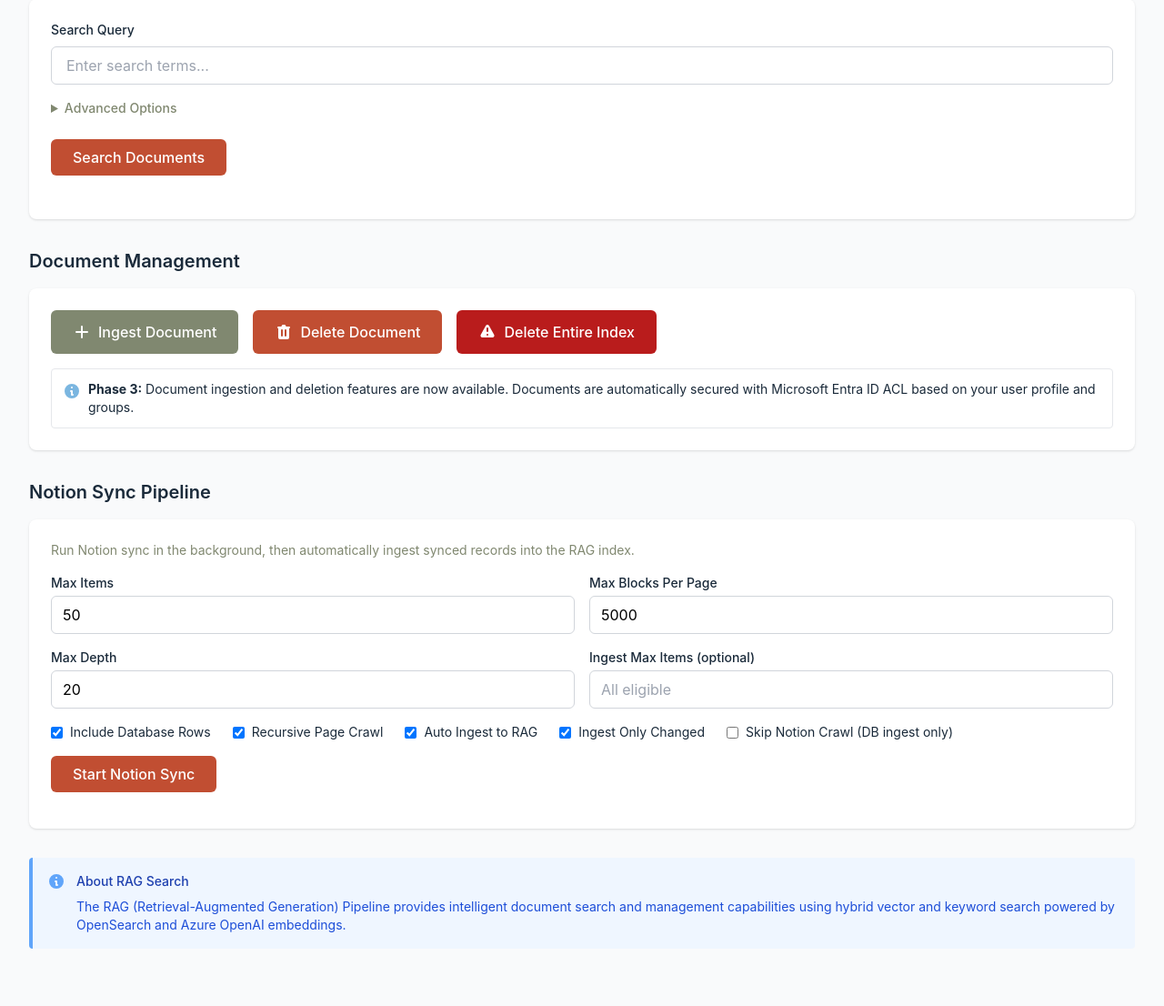
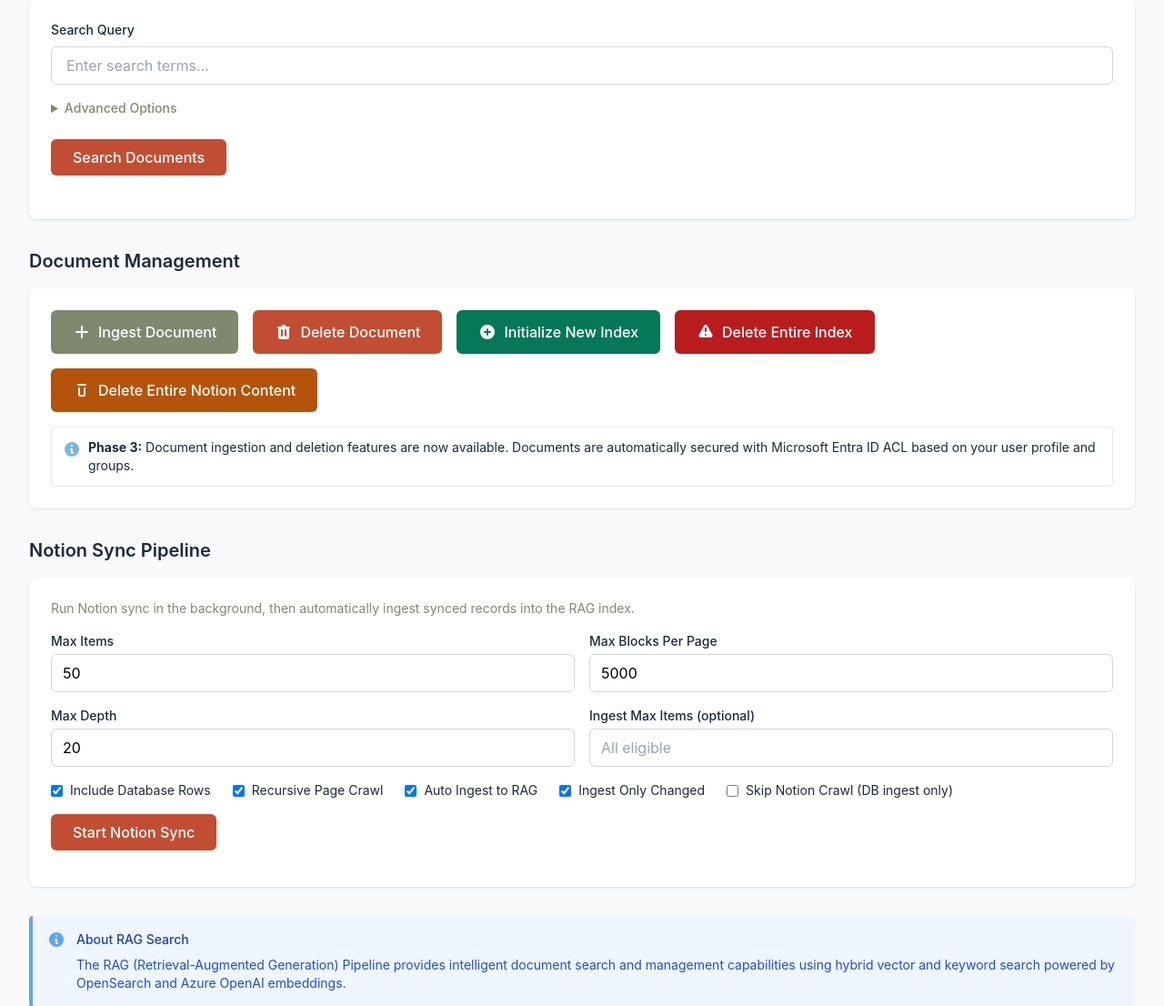
Before and after one commit to rgamage-im/in-takt, a Django app: page /search/ in a window 1280 px wide. Shown: the part 517-1623 px from the top of the page at 91% size. Run offline with Django 5.2, Linux system fonts and the light colour scheme; the visitor is signed in with stand-in values (Sample User, id 1); data that the repository does not hold is empty; some libraries are stand-ins or nearby versions.

Commit message:
added db delete and index create functions for notion

```diff
--- a/search_integration/templates/search/dashboard.html
+++ b/search_integration/templates/search/dashboard.html
@@ -254,6 +254,23 @@
                 </a>
 
                 <form
+                    hx-post="{% url 'search:initialize_index' %}"
+                    hx-target="#initialize-index-result"
+                    hx-indicator="#initialize-index-indicator"
+                    hx-confirm="Initialize a NEW search index now? If index already exists, this will run backend initialization checks."
+                    class="inline-flex">
+                    {% csrf_token %}
+                    <button
+                        type="submit"
+                        class="px-6 py-3 rounded-md font-medium transition-all hover:opacity-90 flex items-center gap-2 text-white bg-emerald-700">
+                        <svg xmlns="http://www.w3.org/2000/svg" class="h-5 w-5" viewBox="0 0 20 20" fill="currentColor">
+                            <path fill-rule="evenodd" d="M10 18a8 8 0 100-16 8 8 0 000 16zm1-11a1 1 0 10-2 0v2H7a1 1 0 100 2h2v2a1 1 0 102 0v-2h2a1 1 0 100-2h-2V7z" clip-rule="evenodd" />
+                        </svg>
+                        Initialize New Index
+                    </button>
+                </form>
+
+                <form
                     hx-post="{% url 'search:delete_index' %}"
                     hx-target="#delete-index-result"
                     hx-indicator="#delete-index-indicator"
@@ -269,12 +286,39 @@
                         Delete Entire Index
                     </button>
                 </form>
+
+                <form
+                    hx-post="{% url 'search:delete_notion_content' %}"
+                    hx-target="#delete-notion-content-result"
+                    hx-indicator="#delete-notion-content-indicator"
+                    hx-confirm="Delete ALL Notion content rows from local sync database? This will not delete items in Notion."
+                    class="inline-flex">
+                    {% csrf_token %}
+                    <button
+                        type="submit"
+                        class="px-6 py-3 rounded-md font-medium transition-all hover:opacity-90 flex items-center gap-2 text-white bg-amber-700">
+                        <svg xmlns="http://www.w3.org/2000/svg" class="h-5 w-5" viewBox="0 0 20 20" fill="currentColor">
+                            <path fill-rule="evenodd" d="M5 4a1 1 0 011-1h8a1 1 0 110 2H6a1 1 0 01-1-1zm2 3a1 1 0 00-1 1v7a2 2 0 002 2h4a2 2 0 002-2V8a1 1 0 10-2 0v7H8V8a1 1 0 00-1-1z" clip-rule="evenodd" />
+                        </svg>
+                        Delete Entire Notion Content
+                    </button>
+                </form>
             </div>
+
+            <div id="initialize-index-indicator" class="htmx-indicator mt-4 text-sm" style="color: var(--color-olive-gray);">
+                Initializing index...
+            </div>
+            <div id="initialize-index-result" class="mt-4"></div>
 
             <div id="delete-index-indicator" class="htmx-indicator mt-4 text-sm" style="color: var(--color-olive-gray);">
                 Deleting index...
             </div>
             <div id="delete-index-result" class="mt-4"></div>
+
+            <div id="delete-notion-content-indicator" class="htmx-indicator mt-4 text-sm" style="color: var(--color-olive-gray);">
+                Deleting Notion content...
+            </div>
+            <div id="delete-notion-content-result" class="mt-4"></div>
 
             <div class="mt-4 bg-soft-sky-blue/10 border border-soft-sky-blue/30 rounded p-3">
                 <p class="text-sm flex items-start gap-2" style="color: var(--color-deep-navy);">
--- a/search_integration/urls.py
+++ b/search_integration/urls.py
@@ -12,4 +12,6 @@ urlpatterns = [
     path('ingest/upload/', views.ingest_document_upload, name='ingest_document_upload'),
     path('delete/', views.delete_document, name='delete_document'),
     path('delete-index/', views.delete_index, name='delete_index'),
+    path('initialize-index/', views.initialize_index, name='initialize_index'),
+    path('delete-notion-content/', views.delete_notion_content, name='delete_notion_content'),
 ]
--- a/search_integration/views.py
+++ b/search_integration/views.py
@@ -5,6 +5,7 @@ from django.contrib.auth.decorators import login_required
 from django.conf import settings
 from django.views.decorators.http import require_http_methods
 from django.http import JsonResponse
+from notion_integration.models import NotionContent
 
 # RAG API timeout in seconds (search, ingest, and delete operations)
 RAG_API_TIMEOUT = 90
@@ -553,3 +554,77 @@ def delete_index(request):
         }
 
     return render(request, "search/delete_index_result_partial.html", context)
+
+
+@login_required
+@require_http_methods(["POST"])
+def initialize_index(request):
+    """HTMX endpoint to initialize (or re-initialize) the search index"""
+    headers = {"X-API-Key": settings.RAG_API_KEY}
+    url = f"{settings.RAG_API_BASE_URL}/api/v1/ingest/initialize"
+
+    try:
+        response = requests.post(url, headers=headers, timeout=RAG_API_TIMEOUT)
+        if response.status_code == 405:
+            response = requests.get(url, headers=headers, timeout=RAG_API_TIMEOUT)
+        response.raise_for_status()
+
+        try:
+            data = response.json()
+        except ValueError:
+            data = {}
+
+        context = {
+            "success": True,
+            "index_name": data.get("index_name"),
+            "message": data.get("message") or "Index initialization completed.",
+            "error": None,
+        }
+    except requests.exceptions.Timeout:
+        context = {
+            "error": "Initialize index request timed out.",
+            "success": False
+        }
+    except requests.exceptions.ConnectionError:
+        context = {
+            "error": "Cannot connect to RAG API. Please check if the service is running.",
+            "success": False
+        }
+    except requests.exceptions.HTTPError as e:
+        try:
+            error_detail = e.response.json().get("detail", str(e))
+        except Exception:
+            error_detail = str(e)
+        context = {
+            "error": f"Initialize index failed: {error_detail}",
+            "success": False
+        }
+    except Exception as e:
+        context = {
+            "error": f"Unexpected error: {str(e)}",
+            "success": False
+        }
+
+    return render(request, "search/initialize_index_result_partial.html", context)
+
+
+@login_required
+@require_http_methods(["POST"])
+def delete_notion_content(request):
+    """HTMX endpoint to delete all locally synced Notion content rows"""
+    try:
+        total_before = NotionContent.objects.count()
+        deleted, _ = NotionContent.objects.all().delete()
+        context = {
+            "success": True,
+            "rows_before": total_before,
+            "rows_deleted": deleted,
+            "error": None,
+        }
+    except Exception as e:
+        context = {
+            "error": f"Delete Notion content failed: {str(e)}",
+            "success": False
+        }
+
+    return render(request, "search/delete_notion_content_result_partial.html", context)
```
Also changed, not shown: search_integration/templates/search/delete_notion_content_result_partial.html (added, +29 -0 lines), search_integration/templates/search/initialize_index_result_partial.html (added, +28 -0 lines).
